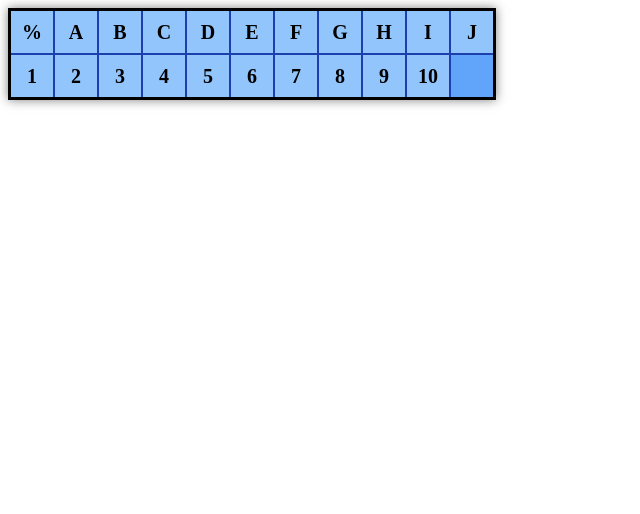
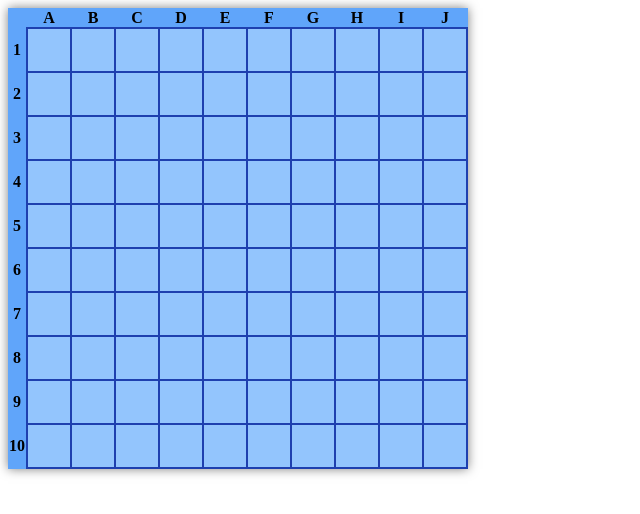
Before and after one commit to AsadSaidi/Pr02_HundirLaFlota, a plain HTML site: page index.html in a window 1280 px wide. Shown: the whole page, without its empty margins (0-640 px from the left). Drawn offline with Linux system fonts and the light colour scheme.

Commit message:
Incializacion de tablero echa

```diff
--- a/index.html
+++ b/index.html
@@ -4,37 +4,13 @@
     <meta charset="UTF-8">
     <meta name="viewport" content="width=device-width, initial-scale=1.0">
     <title>Pr2_1: Hundir la flota</title>
+    <link rel="stylesheet" href="style.css">
     <script src="script.js" defer></script>
-    <link rel="stylesheet" href="style.css">
 </head>
 <body>
-    <section id="tablero">
-        <table style="border: solid black;">
-            <tr>
-                <td>%</td>
-                <td>A</td>
-                <td>B</td>
-                <td>C</td>
-                <td>D</td>
-                <td>E</td>
-                <td>F</td>
-                <td>G</td>
-                <td>H</td>
-                <td>I</td>
-                <td>J</td>
-            </tr>
-            <tr>
-                <td>1</td>
-                <td>2</td>
-                <td>3</td>
-                <td>4</td>
-                <td>5</td>
-                <td>6</td>
-                <td>7</td>
-                <td>8</td>
-                <td>9</td>
-                <td>10</td>
-            </tr>
+    <section>
+        <table id="tablero">
+            <tbody></tbody>
         </table>
     </section>
 </body>
--- a/script.js
+++ b/script.js
@@ -54,18 +54,26 @@ function incializarBarcos(){
 
 incializarBarcos()
 
-function incializarTablero(){
-    let numeros = [1, 2, 3, 4, 5, 6, 7, 8, 9, 10];
-    let letras = ["A", "B", "C", "D", "E", "F", "G", "H", "I", "J"];
-    let tableroHTML = document.getElementById(tablero);
-    let codigoHTML = "";
+function inicializarTablero() {
+    let tableroHTML = document.getElementById("tablero");
+    let contenido = "";
+    let listaLetras = [" ","A", "B", "C", "D", "E", "F", "G", "H", "I", "J"]
+    let listaNumeros = [1, 2, 3, 4, 5, 6, 7, 8, 9, 10]
 
-    for(let i = 1; i < numeros.size; i++){
-        codigoHTML += "<tr>"
-        for(let j = 1; i < numeros.size; i++){
-            codigoHTML += `<td id="celda-${i}-${j}"`>
+    for (let i = 0; i < 11; i++) {
+        contenido += `<th>${listaLetras[i]}</th>`;
+    }
+
+    for (let i = 0; i < 10; i++) {
+        contenido += "<tr>";
+        contenido += `<tr><th>${listaNumeros[i]}</th>`;
+        for (let j = 0; j < 10; j++) {
+            contenido += `<td id="celda-${i}-${j}"></td>`;
         }
+        contenido += "</tr>";
     }
+
+    tableroHTML.innerHTML = contenido;
 }
 
 /**
@@ -73,13 +81,9 @@ function incializarTablero(){
  */
 
 function colocarBarcos(listaBarcos){
-    let listaPosiciones = []
-    for(let i = 0; i < listaBarcos.size; i++){
-
-        listaBarcos.forEach( barco => {
-
-        });
-    }
+    let posX = Math.random()
 
 
 }
+
+document.addEventListener("DOMContentLoaded", inicializarTablero);
```
